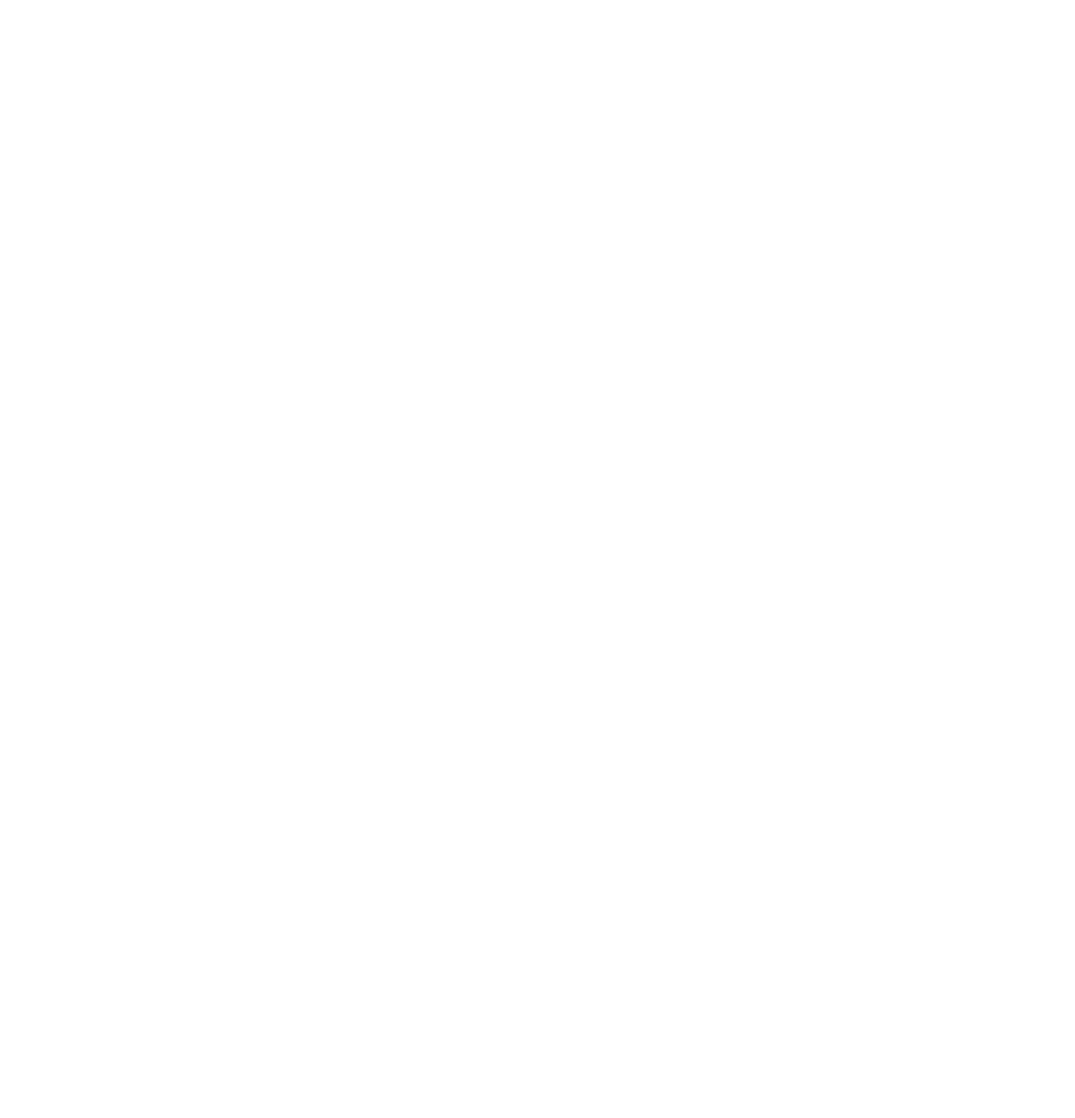
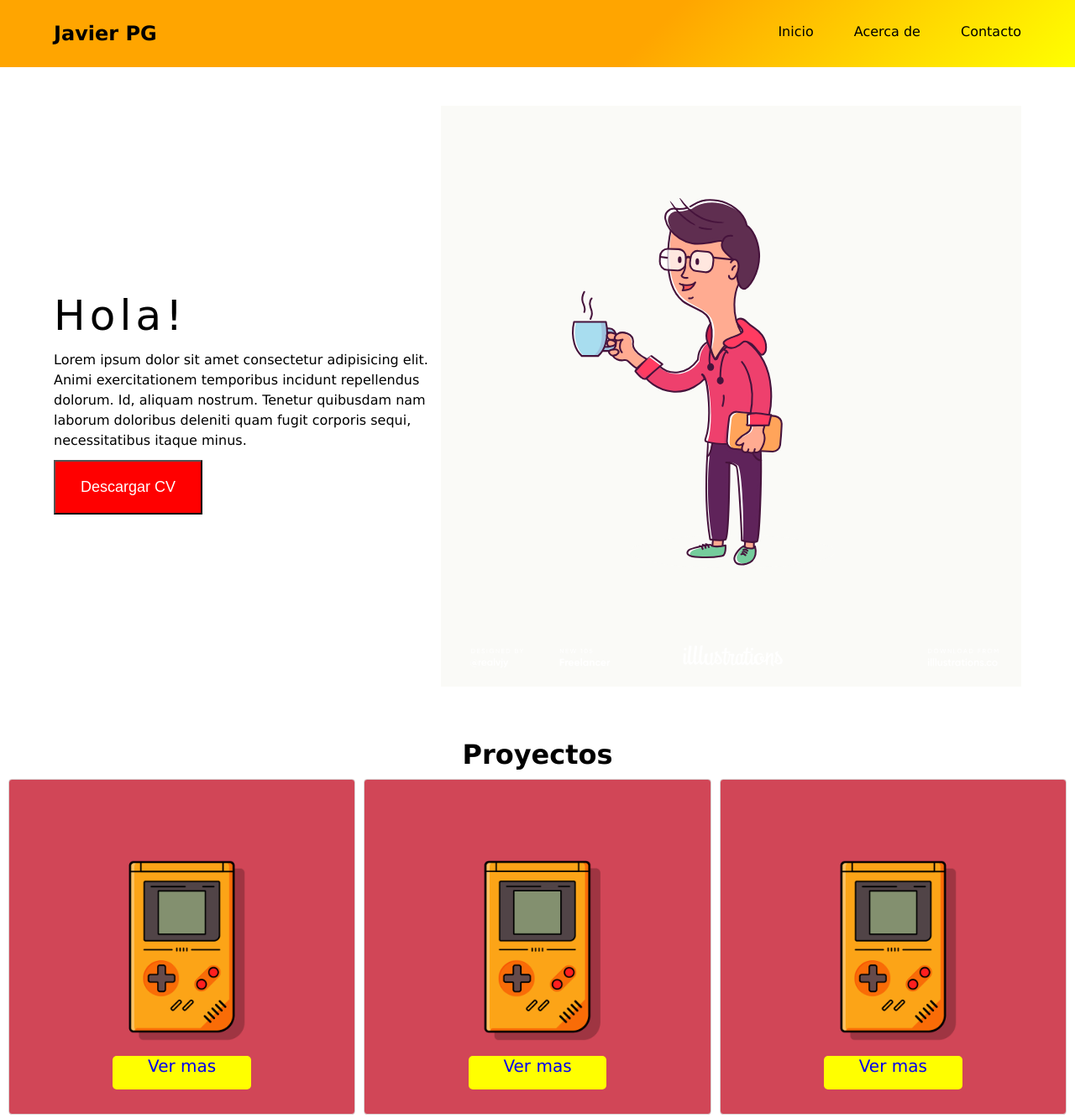
Before and after one commit to paulinojavier/Porfolio, a plain HTML site: page index.html in a window 1280 px wide. Shown: the top 1332 px of the page at 84% size. Before the commit the page ends 800 px from the top, so only its background shows below. Drawn offline with nearby package versions, Linux system fonts and the light colour scheme.

Commit message:
Se agrego un menu y tarjetas de proyctos

```diff
--- a/css/style.css
+++ b/css/style.css
@@ -0,0 +1,209 @@
+*{
+    margin: 0;
+    padding: 0;
+    box-sizing: border-box;
+}
+
+body{
+    font-family: Verdana, Geneva, Tahoma, sans-serif;
+}
+.nav{
+    background: linear-gradient(135deg, orange 60%, yellow);
+    height: 80px;
+    color: #000;
+}
+
+.nav__container{
+    display: flex;
+    height: 100%;
+    width: 90%;
+    margin: 0 auto;
+    justify-content: space-between;
+    align-items: center;
+}
+.nav__logo{
+    font-size: 1.5em;
+    font-weight: 900;
+}
+
+.nav__menu{
+    display: grid;
+    grid-auto-flow: column;
+    gap: 3em;
+}
+
+.nav__item{
+    color:#000;
+    text-decoration: none;
+    --clippy: polygon(0 0, 0 0, 0 100%, 0% 100%);
+}
+
+.nav__item:after{
+    content: "";
+    display: block;
+    background: #000;
+    width: 90%;
+    margin-top: 3px;
+    height: 3px;
+    clip-path:var(--clippy);
+    transition: clip-path .3s;
+}
+.nav__item:hover{
+    --clippy: polygon(0 0, 100% 0, 100% 100%, 0 100%);
+
+}
+.nav__label, .nav__input{
+    display: none;
+}
+
+.avatar{
+    width: 100%;
+    height: 100vh;
+    width: 90%;
+    margin: 0 auto;
+    overflow: hidden;
+    display: flex;
+    flex-direction: column;
+    justify-content: center;
+}
+.avatar__picture{
+    margin-bottom: 1em;
+}
+.avatar__img{
+    display: block;
+    width: 100%;
+    max-width: 500px;
+    margin: 0 auto;
+}
+.avatar__texts{
+    flex-basis:40%;
+}
+
+span{
+    font-size: 50px;
+    font-family: 'Fredoka One', cursive;
+    animation: saltar 2s;
+    animation-timing-function: ease-in;
+    display: inline-block;
+    transform: translatey(0);
+  }
+  span:nth-child(1){
+    animation-delay: 0;
+  }
+  span:nth-child(2){
+    animation-delay: 0.2s;
+  }
+  span:nth-child(3){
+    animation-delay: 0.4s;
+  }
+  span:nth-child(4){
+    animation-delay: 0.6s;
+  }
+  @keyframes saltar{
+    0%{
+      transform: translatey(0);
+    }
+    10%{
+      transform: translatey(-10px);
+    }
+    50%{
+      transform: translatey(100px);
+    }
+    80%{
+      transform: translatey(110px);
+    }
+  }
+
+.avatar__paragraph{
+    line-height: 1.5;
+    font-weight: 300;
+    padding: .7em 0;
+}
+.avatar__button{
+    display: inline-block;
+    color: #fff;
+    background-color: red;
+    padding: 20px 30px;
+    font-size: 18px;
+}
+.title-projecs{
+    text-align: center;
+}
+.projecs__items{
+    display: flex;
+    align-items: center;
+    justify-content: center;
+    background-image: url('../assets/gameboy.png');
+    border-radius: 4px;
+    transition: transform 0.3s ease-in-out;
+    border: solid 1px rgb(217, 210, 210);
+    background-size: cover;
+    background-position: center;
+    background-repeat: no-repeat;
+}
+
+.projecs__items:hover{
+    filter: opacity(0.9);
+    transform: scale(1.04);
+}
+
+.projecs{
+    display: grid;
+    grid-template-columns:repeat(auto-fill, minmax(400px, 1fr));
+    grid-auto-rows: minmax(400px, auto);
+    gap: 10px;
+    padding:10px
+}
+
+.projecs__button{
+    background-color: yellow;
+    text-decoration: none;
+    text-align: center;
+    justify-content: center;
+    border-radius: 5px;
+    margin-top: 300px;
+    font-size: 20px;
+    width: 40%;
+    height: 40px;
+}
+
+@media(max-width: 700px){
+    .nav__label{
+        display: block;
+        cursor: pointer;
+    }
+    .nav__menu{
+        position: fixed;
+        top:80px;
+        bottom: 0;
+        background: rgb(217, 210, 210);
+        width: 100%;
+        left: 0;
+        display: flex;
+        justify-content: space-evenly;
+        flex-direction: column;
+        align-items: center;
+        font-size: 20px;
+        clip-path: circle(0 at center);
+        transition: clip-path 1s ease-in-out;
+    }
+
+    .nav__input:checked + .nav__menu{
+        clip-path: circle(100% at center);
+    }
+}
+
+@media screen and (min-width:850px){
+    .avatar{
+        flex-direction: row;
+        align-items: center;
+    }
+    .avatar__picture{
+        flex-grow: 1;
+        order: 1;
+    }
+
+    .avatar__img{
+       max-width: none;
+    }
+}
--- a/index.html
+++ b/index.html
@@ -9,6 +9,56 @@
     <title>Porfolio-Javier Paulino</title>
 </head>
 <body>
-
+     <nav class="nav">
+        <div class="nav__container">
+            <h1 class="nav__logo">Javier PG</h1>
+            <label for="menu" class="nav__label">
+                <i class='bx bx-menu bx-md bx-border'></i>
+            </label>
+            <input type="checkbox" name="menu" id="menu" class="nav__input">
+            <div class="nav__menu">
+                <a href="#" class="nav__item">Inicio</a>
+                <a href="#" class="nav__item">Acerca de</a>
+                <a href="#" class="nav__item"> Contacto</a>
+            </div>
+        </div>
+    </nav>
+    <section class="avatar ">
+        <figure class="avatar__picture">
+            <img src="./assets/105-freelancer.svg" alt="" class="avatar__img">
+        </figure>
+        <div class="avatar__texts">
+            <div class="avatar__saludo">
+                <span >H</span>
+                <span >o</span>
+                <span >l</span>
+                <span>a</span>
+                <span>!</span>
+            </div>
+            <p class="avatar__paragraph">Lorem ipsum dolor sit amet consectetur adipisicing elit. Animi exercitationem temporibus incidunt repellendus dolorum. Id, aliquam nostrum. Tenetur quibusdam nam laborum doloribus deleniti quam fugit corporis sequi, necessitatibus itaque minus.</p>
+            <input type="submit" value="Descargar CV" class="avatar__button">
+        </div>
+    </section>
+    <h1 class="title-projecs">Proyectos</h1>
+    <section class="projecs">
+        <div class="projecs__items">
+            <a href="#" class="projecs__button">Ver mas</a>
+        </div>
+        <div class="projecs__items">
+            <a href="#" class="projecs__button">Ver mas</a>
+        </div>
+        <div class="projecs__items">
+            <a href="#" class="projecs__button">Ver mas</a>
+        </div>
+        <div class="projecs__items">
+            <a href="#" class="projecs__button">Ver mas</a>
+        </div>
+        <div class="projecs__items">
+            <a href="#" class="projecs__button">Ver mas</a>
+        </div>
+        <div class="projecs__items">
+            <a href="#" class="projecs__button">Ver mas</a>
+        </div>
+    </section>
 </body>
 </html>
```
